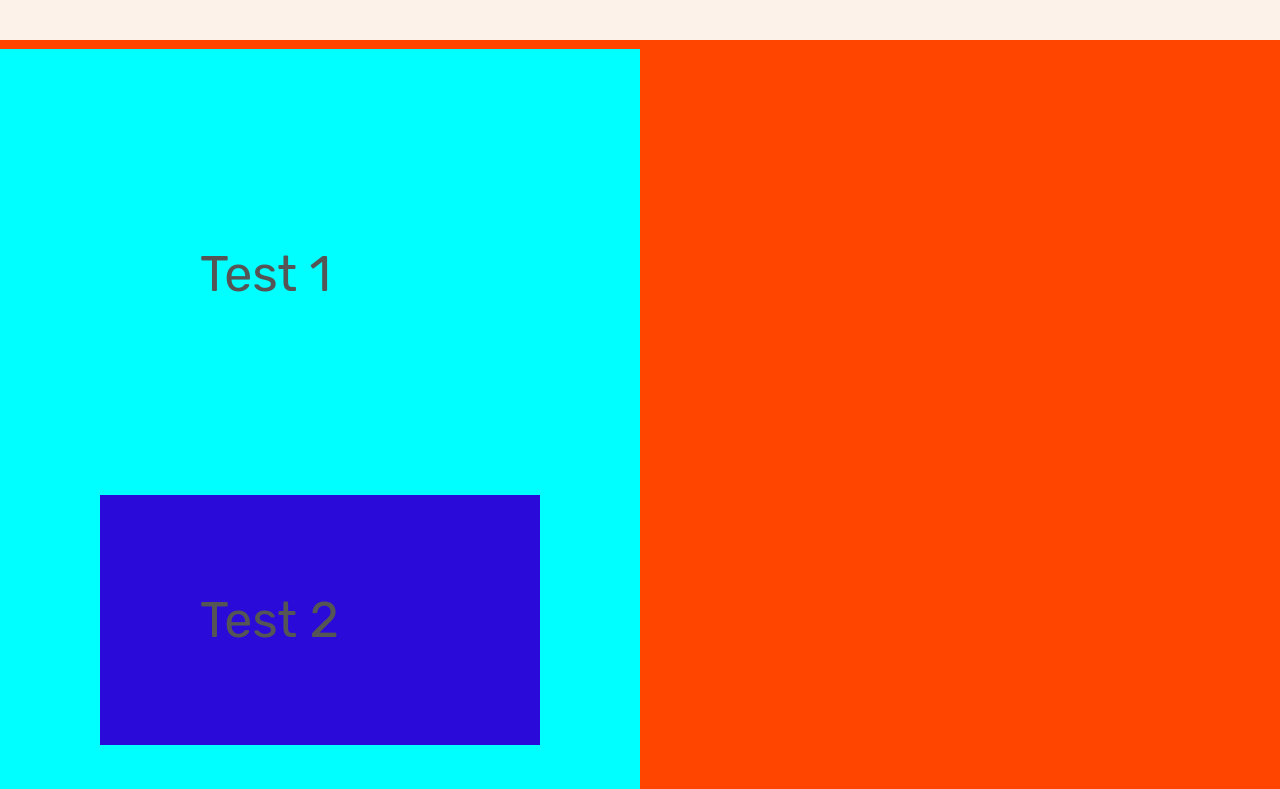
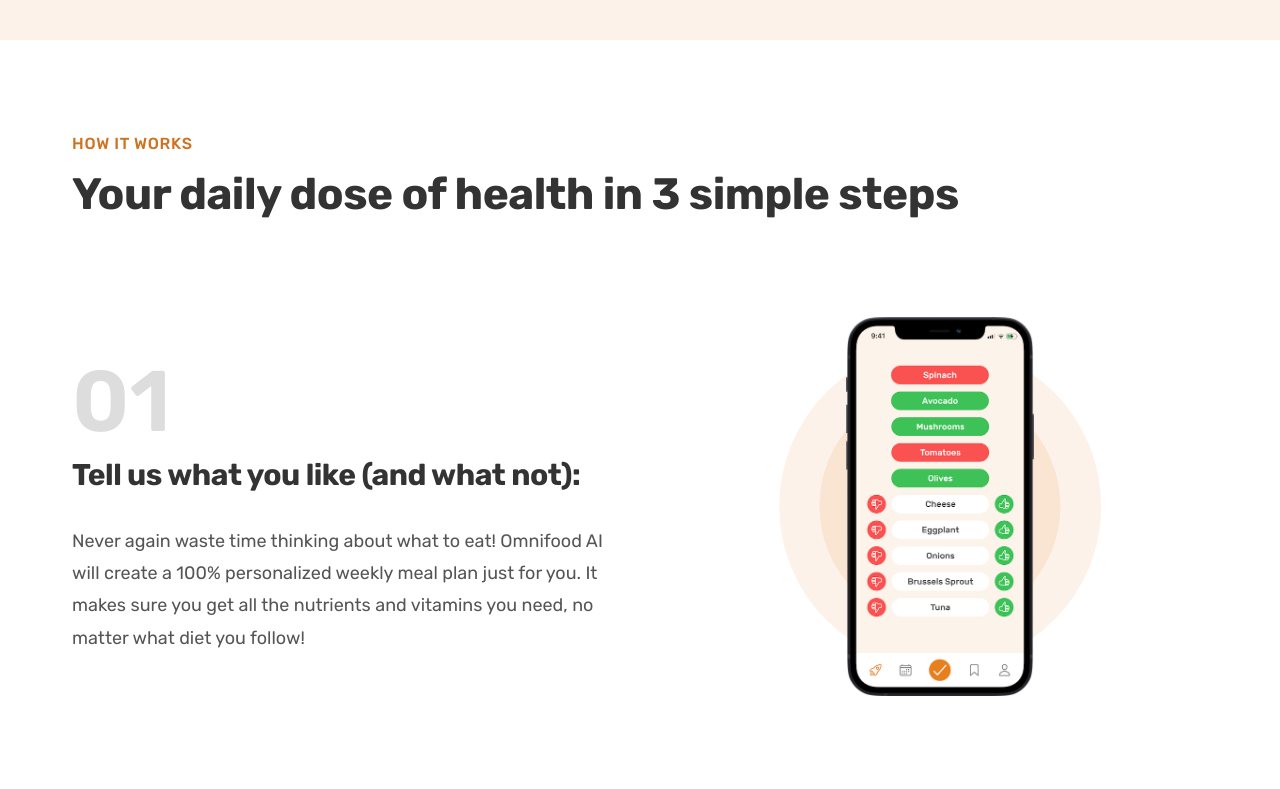
Before and after one commit to chrisfromhood/omnifood--2021, a plain HTML site: page index.html in a window 1280 px wide. Shown: the part 720-1509 px from the top of the page. Drawn offline with Linux system fonts and the light colour scheme.

Commit message:
Finished How-to-work section

```diff
--- /dev/null
+++ b/css/general.css
@@ -0,0 +1,185 @@
+/*
+--- 01 TYPOGRAPHY SYSTEM
+
+- Font sizes (px)
+10 / 12 / 14 / 16 / 18 / 20 / 24 / 30 / 36 / 44 / 52 / 62 / 74 / 86 / 98
+
+- Font weights
+Default: 400
+Medium: 500
+Semi-bold: 600
+Bold: 700
+
+- Line heights
+Default: 1
+Small: 1.05
+Medium: 1.2
+Paragraph default: 1.6
+
+- Letter spacing
+-0.5px
+0.75px
+
+--- 02 COLORS
+
+- Primary: #e67e22
+- Tints:
+#fdf2e9
+#fae5d3
+#eb984e
+
+- Shades:
+#cf711f
+#45260a
+
+- Accents:
+- Greys
+
+#888
+#767676 (lightest grey allowed on #fff)
+#6f6f6f (lightest grey allowed on #fdf2e9)
+#555
+#333
+
+--- 05 SHADOWS
+
+0 2.4rem 4.8rem rgba(0, 0, 0, 0.075);
+
+--- 06 BORDER-RADIUS
+
+Default: 9px
+Medium: 11px
+
+--- 07 WHITESPACE
+
+- Spacing system (px)
+2 / 4 / 8 / 12 / 16 / 24 / 32 / 48 / 64 / 80 / 96 / 128
+*/
+
+* {
+  margin: 0;
+  padding: 0;
+  box-sizing: border-box;
+}
+
+html {
+  font-size: 62.5%;
+}
+
+body {
+  font-family: "Rubik", sans-serif;
+  line-height: 1;
+  font-weight: 400;
+  color: #555;
+}
+
+/*************************/
+/* GENERAL REUSABLE COMPONENTS */
+/*************************/
+
+.container {
+  max-width: 120rem;
+  padding: 0 3.2rem;
+  margin: 0 auto;
+}
+
+.grid {
+  display: grid;
+  row-gap: 9.6rem;
+  column-gap: 6.4rem;
+}
+
+.grid--2-cols {
+  grid-template-columns: repeat(2, 1fr);
+}
+
+.grid--3-cols {
+  grid-template-columns: repeat(3, 1fr);
+}
+
+.grid--4-cols {
+  grid-template-columns: repeat(4, 1fr);
+}
+
+.grid--center-v {
+  align-items: center;
+}
+
+.heading-primary,
+.heading-secondory,
+.heading-tertiary {
+  font-weight: 700;
+  color: #333;
+  letter-spacing: -0.5px;
+}
+
+.heading-primary {
+  font-size: 5.2rem;
+  line-height: 1.05;
+  margin-bottom: 3.2rem;
+}
+
+.heading-secondory {
+  font-size: 4.4rem;
+  line-height: 1.2;
+  margin-bottom: 9.6rem;
+}
+
+.heading-tertiary {
+  font-size: 3rem;
+  line-height: 1.2;
+  margin-bottom: 3.2rem;
+}
+
+.subheading {
+  display: block;
+  font-size: 1.6rem;
+  font-weight: 500;
+  color: #cf711f;
+  text-transform: uppercase;
+  margin-bottom: 1.6rem;
+  letter-spacing: 0.75px;
+}
+
+ {
+}
+
+.margin-right-sm {
+  margin-right: 1.6rem !important;
+}
+
+.btn:link,
+.btn:visited {
+  display: inline-block;
+  text-decoration: none;
+  font-weight: 600;
+  font-size: 2rem;
+  padding: 1.6rem 3.2rem;
+  border-radius: 9px;
+
+  transition: background-color 0.3s;
+}
+
+.btn--full:link,
+.btn--full:visited {
+  background-color: #e67e22;
+  color: #fff;
+}
+
+.btn--full:hover,
+.btn--full:active {
+  background-color: #cf711f;
+}
+
+.btn--outline:link,
+.btn--outline:visited {
+  background-color: white;
+  color: #555;
+}
+
+.btn--outline:hover,
+.btn--outline:active {
+  background-color: #fdf2e9;
+  /* Trick to add border inside */
+  box-shadow: inset 0 0 0 3px white;
+}
--- a/css/style.css
+++ b/css/style.css
@@ -1,129 +1,3 @@
-/*
---- 01 TYPOGRAPHY SYSTEM
-
-- Font sizes (px)
-10 / 12 / 14 / 16 / 18 / 20 / 24 / 30 / 36 / 44 / 52 / 62 / 74 / 86 / 98
-
-- Font weights
-Default: 400
-Medium: 500
-Semi-bold: 600
-Bold: 700
-
-- Line heights
-Default: 1
-Small: 1.05
-Medium: 1.2
-Paragraph default: 1.6
-
-- Letter spacing
--0.5px
-0.75px
-
---- 02 COLORS
-
-- Primary: #e67e22
-- Tints:
-#fdf2e9
-#fae5d3
-#eb984e
-
-- Shades:
-#cf711f
-#45260a
-
-- Accents:
-- Greys
-
-#888
-#767676 (lightest grey allowed on #fff)
-#6f6f6f (lightest grey allowed on #fdf2e9)
-#555
-#333
-
---- 05 SHADOWS
-
-0 2.4rem 4.8rem rgba(0, 0, 0, 0.075);
-
---- 06 BORDER-RADIUS
-
-Default: 9px
-Medium: 11px
-
---- 07 WHITESPACE
-
-- Spacing system (px)
-2 / 4 / 8 / 12 / 16 / 24 / 32 / 48 / 64 / 80 / 96 / 128
-*/
-
-* {
-  margin: 0;
-  padding: 0;
-  box-sizing: border-box;
-}
-
-html {
-  font-size: 62.5%;
-}
-
-body {
-  font-family: "Rubik", sans-serif;
-  line-height: 1;
-  font-weight: 400;
-  color: #555;
-}
-
-/*************************/
-/* GENERAL REUSABLE COMPONENTS */
-/*************************/
-.heading-primary {
-  font-size: 5.2rem;
-  font-weight: 700;
-  line-height: 1.05;
-  color: #333;
-  letter-spacing: -0.5px;
-  margin-bottom: 3.2rem;
-}
-
-.margin-right-sm {
-  margin-right: 1.6rem !important;
-}
-
-.btn:link,
-.btn:visited {
-  display: inline-block;
-  text-decoration: none;
-  font-weight: 600;
-  font-size: 2rem;
-  padding: 1.6rem 3.2rem;
-  border-radius: 9px;
-
-  transition: background-color 0.3s;
-}
-
-.btn--full:link,
-.btn--full:visited {
-  background-color: #e67e22;
-  color: #fff;
-}
-
-.btn--full:hover,
-.btn--full:active {
-  background-color: #cf711f;
-}
-
-.btn--outline:link,
-.btn--outline:visited {
-  background-color: white;
-  color: #555;
-}
-
-.btn--outline:hover,
-.btn--outline:active {
-  background-color: #fdf2e9;
-  /* Trick to add border inside */
-  box-shadow: inset 0 0 0 3px white;
-}
 /*************************/
 /* HEADER */
 /*************************/
@@ -246,33 +120,53 @@ body {
 /* HOW IT WORKS SECTION */
 /*************************/
 .section-how {
-  padding: 9.6px 0;
-  background-color: orangered;
-  display: grid;
-  grid-template-rows: 1fr 1fr;
-  grid-template-columns: 1fr 1fr;
+  padding: 9.6rem 0;
 }
 
-.grid {
-  display: grid;
-  gap: 9.6rem;
-  grid-template-columns: repeat(2);
+.step-number {
+  font-size: 8.6rem;
+  font-weight: 600;
+  color: #ddd;
+  margin-bottom: 1.2rem;
 }
 
-.section-how div {
-  padding: 100px;
-  font-size: 50px;
+.step-description {
+  font-size: 1.8rem;
+  line-height: 1.8;
 }
 
-.section-how div:nth-child(1) {
-  background-color: aqua;
+.step-img-box {
+  display: flex;
+  align-items: center;
+  justify-content: center;
+  position: relative;
 }
-.section-how div:nth-child(2) {
-  background-color: rgb(41, 10, 216);
+
+.step-img-box::before,
+.step-img-box::after {
+  content: "";
+  display: block;
+  border-radius: 50%;
+  position: absolute;
+  top: 50%;
+  left: 50%;
+  transform: translate(-50%, -50%);
 }
-.section-how div:nth-child(3) {
-  background-color: rgb(174, 27, 233);
+.step-img-box::before {
+  /* 60% of parent's width */
+  width: 60%;
+  padding-bottom: 60%;
+  background-color: #fdf2e9;
+  z-index: -2;
 }
-.section-how div:nth-child(4) {
-  background-color: rgb(201, 212, 40);
+
+.step-img-box::after {
+  width: 45%;
+  padding-bottom: 45%;
+  background-color: #fae5d3;
+  z-index: -1;
 }
+
+.step-img {
+  width: 35%;
+}
--- a/index.html
+++ b/index.html
@@ -4,7 +4,9 @@
     <meta charset="UTF-8" />
     <meta http-equiv="X-UA-Compatible" content="IE=edge" />
     <meta name="viewport" content="width=device-width, initial-scale=1.0" />
+
     <link rel="stylesheet" href="/css/style.css" />
+    <link rel="stylesheet" href="/css/general.css" />
 
     <link rel="preconnect" href="https://fonts.googleapis.com" />
     <link rel="preconnect" href="https://fonts.gstatic.com" crossorigin />
@@ -23,7 +25,6 @@
           <li><a class="main-nav-link" href="#">Section 4</a></li>
           <li><a class="main-nav-link nav-cta" href="#">Section 5</a></li>
         </ul>
-
       </nav>
     </header>
 
@@ -58,16 +59,59 @@
             />
           </div>
         </div>
-      </main>
       </section>
       <section class="section-how">
-        <div class="container grid grid--2-col">
+        <div class="container">
+          <span class="subheading">How it works</span>
+          <h2 class="heading-secondory">Your daily dose of health in 3 simple steps</h2>
+        </div>
+        <div class="container grid grid--2-cols grid--center-v">
+          <!-- STEP 01 -->
 
-          <div>Test 1</div>
-          <div>Test 2</div>
-          <div>Test 3</div>
-          <div>Test 4</div>
+          <div class="step-text-box">
+            <p class="step-number">01</p>
+            <h3 class="heading-tertiary">Tell us what you like (and what not):</h3>
+            <p class="step-description">
+              Never again waste time thinking about what to eat! Omnifood AI will create a 100% personalized weekly meal
+              plan just for you. It makes sure you get all the nutrients and vitamins you need, no matter what diet you
+              follow!
+            </p>
+          </div>
+          <div class="step-img-box">
+            <img src="/img/app/app-screen-1.png" class="step-img" alt="iPhone app preferences seltion screen" />
+          </div>
+
+          <!-- STEP 02 -->
+
+          <div class="step-img-box">
+            <img src="/img/app/app-screen-2.png" class="step-img" alt="iPhone app meal approving plan" />
+          </div>
+
+          <div class="step-text-box">
+            <p class="step-number">02</p>
+            <h3 class="heading-tertiary">Approve your weekly meal plan:</h3>
+            <p class="step-description">
+              Once per week, approve the meal plan generated for you by Omnifood AI. You can change ingredients, swap
+              entire meals, or even add your own recipes.
+            </p>
+          </div>
+
+          <!-- STEP 03 -->
+
+          <div class="step-text-box">
+            <p class="step-number">03</p>
+            <h3 class="heading-tertiary">TReceive meals at convenient time:</h3>
+            <p class="step-description">
+              Best chefs in town will cook your selected meal every day, and we will deliver it to your door whenever
+              works best for you. You can change delivery schedule and address daily!
+            </p>
+          </div>
+
+          <div class="step-img-box">
+            <img src="/img/app/app-screen-3.png" class="step-img" alt="iPhone app delivery screen" />
+          </div>
         </div>
       </section>
+    </main>
   </body>
 </html>
```
Lines whose indentation alone changed are shown as unchanged.
